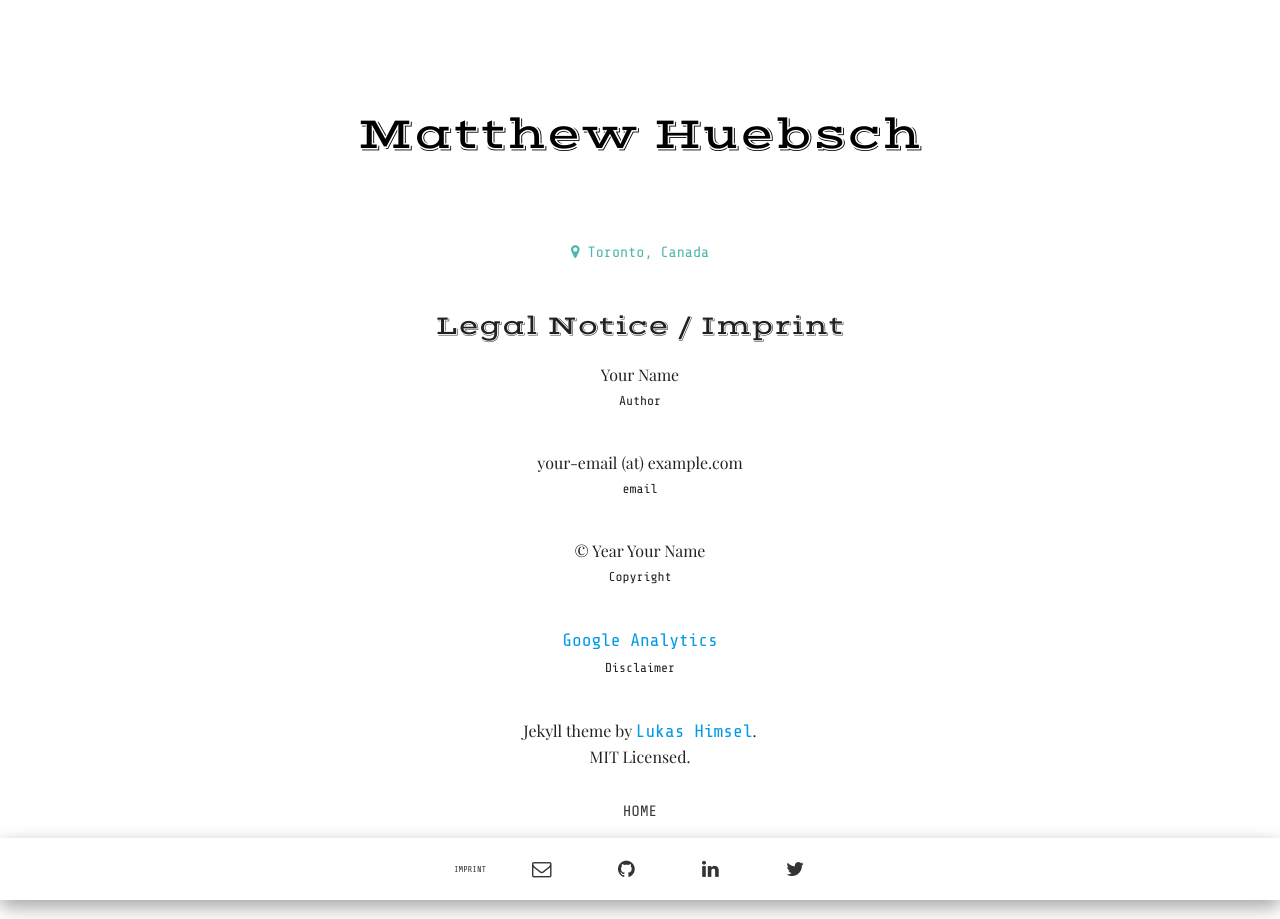
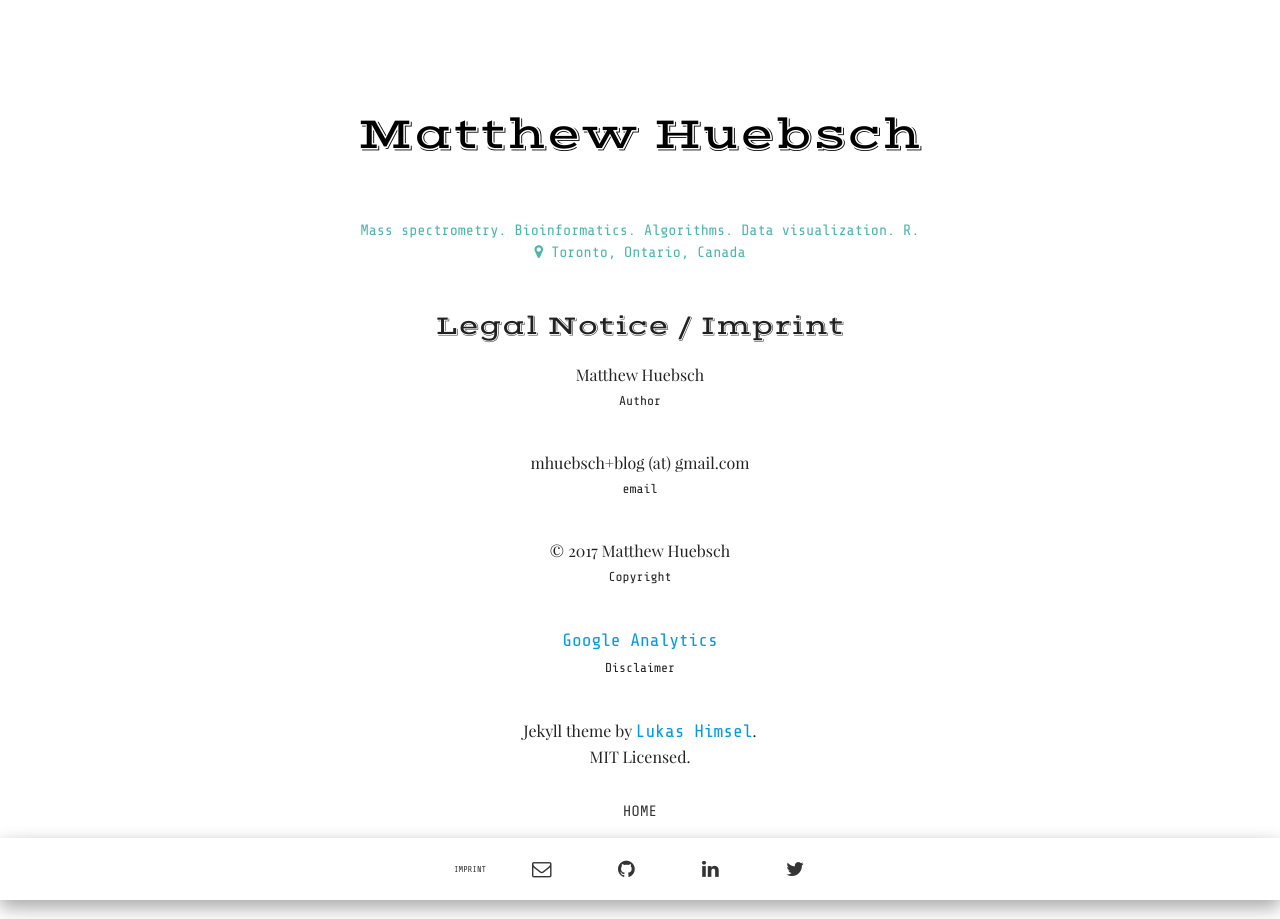
Before and after one commit to matthewhuebsch/matthewhuebsch.github.io, a Jekyll site: the page built from imprint.html, in a window 1280 px wide. Built offline with Jekyll 4.4.1, drawn with Linux system fonts in a browser that asks for light colours; some web fonts are replaced.

Commit message:
MH. Update.

```diff
--- a/_config.yml
+++ b/_config.yml
@@ -1,6 +1,7 @@
 title: "Matthew Huebsch"
-description: "Mass spectrometry. Proteomics. Algorithm evaluation. Data visualization. R."
-location: "Toronto, Canada"
+description: ""
+about: "Mass spectrometry. Bioinformatics. Algorithms. Data visualization. R."
+location: "Toronto, Ontario, Canada"
 email: mhuebsch+blog@gmail.com
 baseurl: ""
 
--- a/imprint.html
+++ b/imprint.html
@@ -6,15 +6,15 @@ layout: page
         <span class="my-mini-heading">Legal Notice / Imprint</span><br>
         <ul>
             <li>
-                <p class="my-item" >Your Name<br>
+                <p class="my-item" >Matthew Huebsch<br>
                     <span class="my-item-sub">Author</span></p>
             </li>
             <li>
-                <p class="my-item">your-email (at) example.com<br>
+                <p class="my-item">mhuebsch+blog (at) gmail.com<br>
                     <span class="my-item-sub">email</span></p>
             </li>
             <li>
-                <p class="my-item">&copy; Year Your Name<br>
+                <p class="my-item">&copy; 2017 Matthew Huebsch<br>
                     <span class="my-item-sub">Copyright</span></p>
             </li>
             <li>
```
Also changed, not shown: _posts/2016-09-19-use-my-jekyll-theme.md (deleted, +0 -59 lines), _posts/2016-11-06-welcome.md (deleted, +0 -29 lines), _posts/2017-03-15-welcome.md (added, +9 -0 lines), images/favicon.png (deleted).
